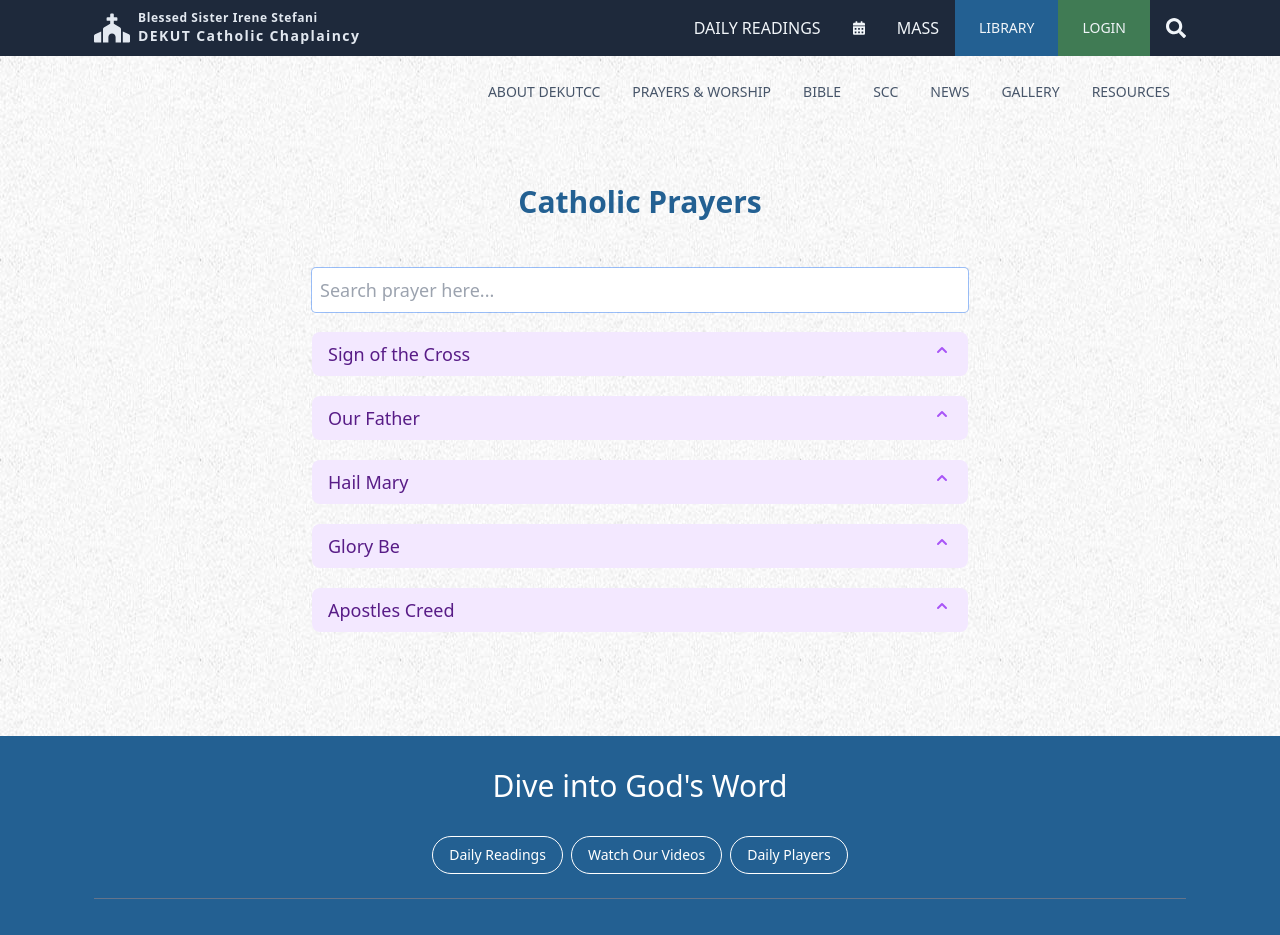
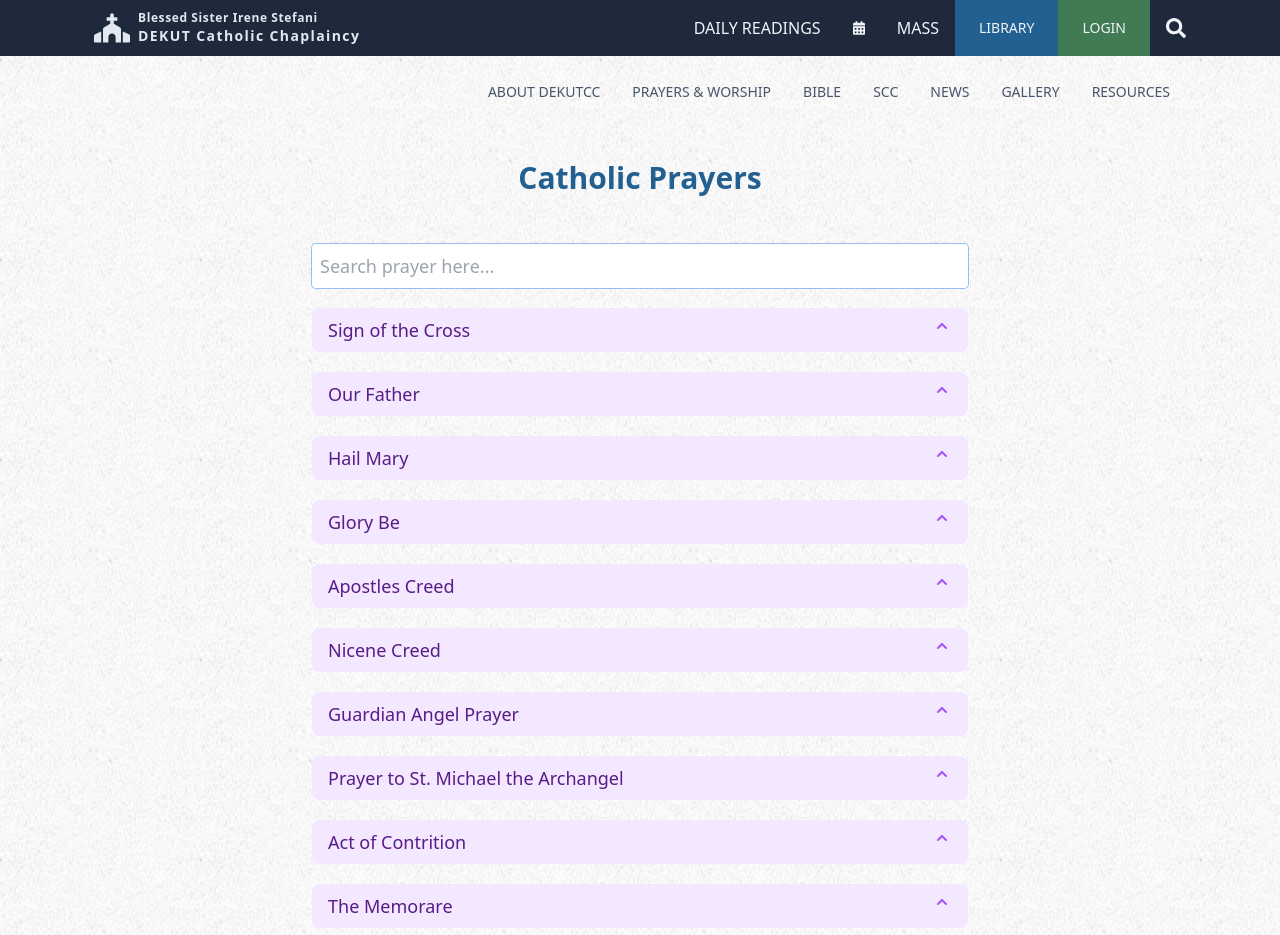
Before and after one commit to marville001/caweb-new, a React (Create React App) app: page /prayers in a window 1280 px wide. Shown: the top 935 px of the page. Built offline with nearby package versions, Linux system fonts and the light colour scheme.

Commit message:
Update prayers list

```diff
--- a/src/data/prayers.json
+++ b/src/data/prayers.json
@@ -24,6 +24,31 @@
       "id": "4",
       "title": "Apostles Creed",
       "prayer": "I believe in God, the Father Almighty, Creator of Heaven and earth; and in Jesus Christ, His only Son Our Lord, Who was conceived by the Holy Spirit, born of the Virgin Mary, suffered under Pontius Pilate, was crucified, died, and was buried. He descended into Hell; the third day He rose again from the dead; He ascended into Heaven, and sitteth at the right hand of God, the Father almighty; from thence He shall come to judge the living and the dead. I believe in the Holy Spirit, the holy Catholic Church, the communion of saints, the forgiveness of sins, the resurrection of the body and life everlasting."
+    },
+    {
+      "id": "5",
+      "title": "Nicene Creed",
+      "prayer": "I believe in one God, the Father, the Almighty, Maker of heaven and earth,  of all things visible and invisible. I believe in one Lord Jesus Christ, the only-begotten Son of God,  born of the Father before all ages, God from God, Light from Light, true God from true God, begotten, not made, consubstantial with the Father. Through him all things were made. For us and for our salvation he came down from heaven:by the power of the Holy Spirit was incarnate of the Virgin Mary, and became man. For our sake he was crucified under Pontius Pilate; he suffered death and was buried, and rose again on the third day in accordance with the Scriptures. He ascended into heaven and is seated at the right hand of the Father. He will come again in glory to judge the living and dead, and his kingdom will have no end. I believe in the Holy Spirit, the Lord, the giver of life, who proceeds from the Father and the Son. With the Father and the Son he is adored and glorified. He has spoken through the Prophets. I believe in one, holy, catholic and apostolic Church. I confess one baptism for the forgiveness of sins, and I look forward to the resurrection of the dead, and the life of the world to come."
+    },
+    {
+      "id": "6",
+      "title": "Guardian Angel Prayer",
+      "prayer": "Angel of God, my guardian dear, To whom God's love commits me here, Ever this day, be at my side, To light and guard,  Rule and guide."
+    },
+    {
+      "id": "7",
+      "title": "Prayer to St. Michael the Archangel",
+      "prayer": "St. Michael the Archangel, defend us in battle. Be our defense against the wickedness and snares  Devil. May God rebuke him, we humbly pray, and do thou, O Prince of the heavenly hosts, by the power of God, thrust into hell Satan, and all the evil spirits, who prowl about the world seeking the ruin of souls."
+    },
+    {
+      "id": "8",
+      "title": "Act of Contrition",
+      "prayer": "My God, I am sorry for my sins with all my heart. In choosing to do wrong and failing to do good, I have sinned against you whom I should love  things.  I firmly intend, with your help, to do penance, to  more, and to avoid whatever leads me to sin. Our Savior Jesus Christ suffered and died for us. In His name. My God have mercy."
+    },
+    {
+      "id": "9",
+      "title": "The Memorare",
+      "prayer": "Remember, O most gracious Virgin Mary never was it known that anyone who fled to thy  implored thy help, or sought thine intercession  unaided. Inspired by this confidence, I fly unto thee, O  virgins, my mother; to thee do I come, before thee I  sinful and sorrowful. O Mother of the Word  despise not my petitions, but in thy mercy hear  me."
     }
   ]
 }
--- a/src/pages/Prayers.jsx
+++ b/src/pages/Prayers.jsx
@@ -37,7 +37,7 @@ const Prayers = () => {
   };
 
   return (
-    <div className="container  py-14">
+    <div className="container  py-8">
       <h1 className="text-3xl text-center text-dodge-blue font-bold">
         Catholic Prayers
       </h1>
```
